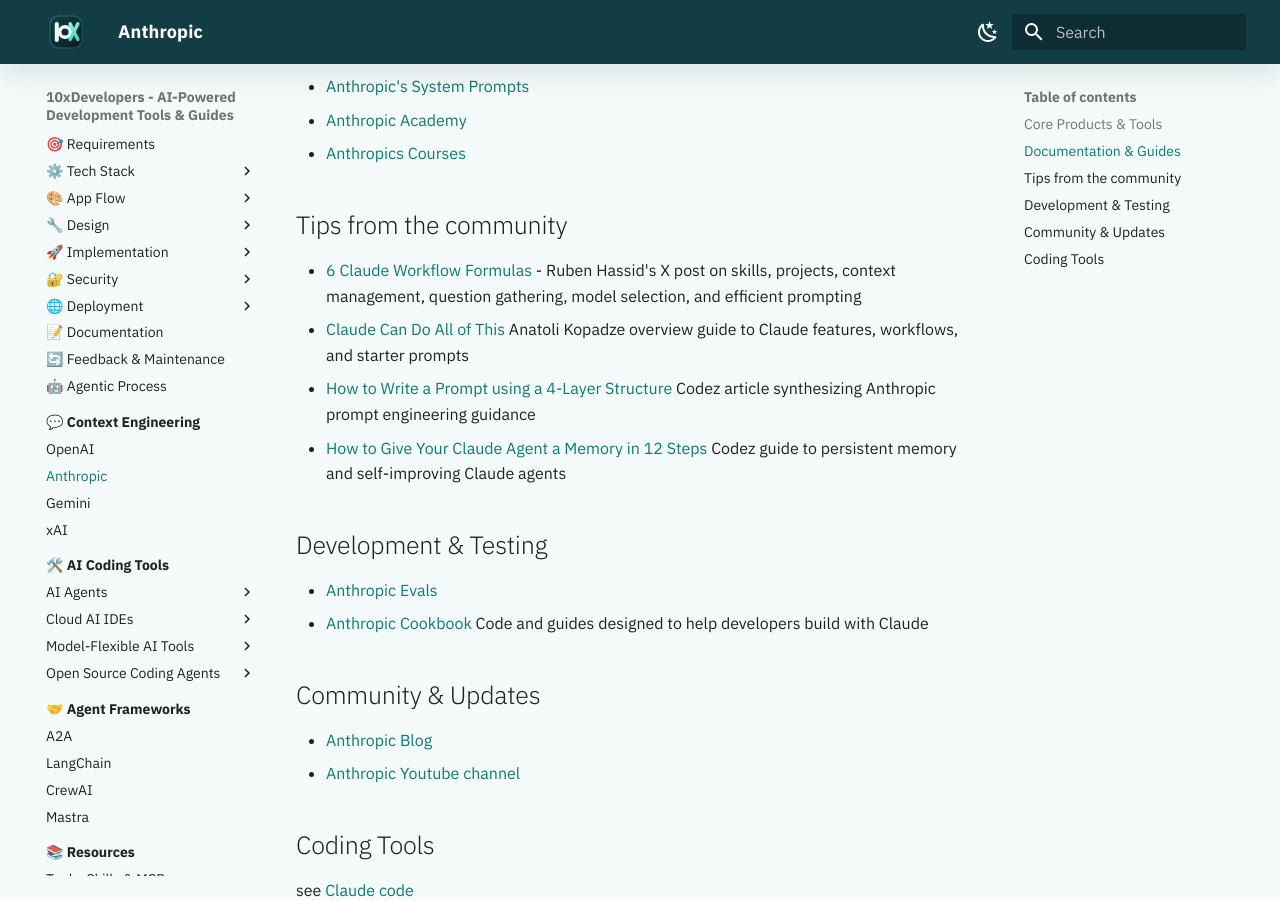
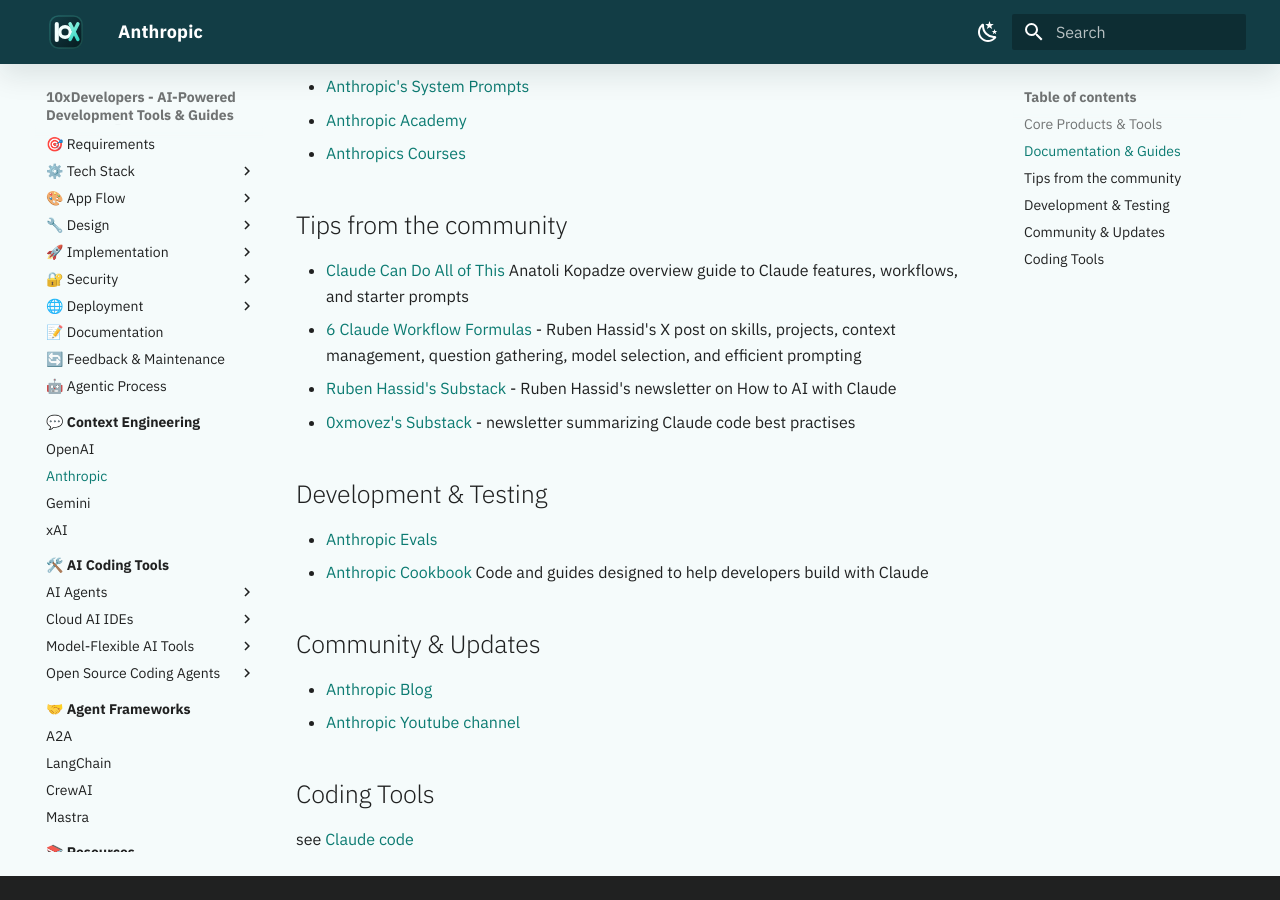
Before and after one commit to shlomoc/10xdev, an MkDocs documentation site: the page built from docs/prompt-engineering/anthropic.md, in a window 1280 px wide and 900 px high, scrolled down 457 px. Built offline with MkDocs 1.6.1 and Material for MkDocs 9.7.7, drawn with Linux system fonts in a browser that asks for light colours.

Commit message:
docs: update anthropic tips from community  section

```diff
--- a/docs/prompt-engineering/anthropic.md
+++ b/docs/prompt-engineering/anthropic.md
@@ -14,10 +14,10 @@
 - [Anthropics Courses](https://github.com/anthropics/courses)
 
 ## Tips from the community
+- [Claude Can Do All of This](https://x.com/AnatoliKopadze/status/2057813254617858078) Anatoli Kopadze overview guide to Claude features, workflows, and starter prompts
 - [6 Claude Workflow Formulas](https://x.com/rubenhassid/status/2078797005069979661/photo/1) - Ruben Hassid's X post on skills, projects, context management, question gathering, model selection, and efficient prompting
-- [Claude Can Do All of This](https://x.com/AnatoliKopadze/status/2057813254617858078) Anatoli Kopadze overview guide to Claude features, workflows, and starter prompts
-- [How to Write a Prompt using a 4-Layer Structure](https://x.com/0xCodez/status/2057807200173613450) Codez article synthesizing Anthropic prompt engineering guidance
-- [How to Give Your Claude Agent a Memory in 12 Steps](https://x.com/0xCodez/status/2058156429559636069) Codez guide to persistent memory and self-improving Claude agents
+- [Ruben Hassid's Substack](https://ruben.substack.com/) - Ruben Hassid's newsletter on How to AI with Claude
+- [0xmovez's Substack](https://substack.com/@0xmovez) - newsletter summarizing Claude code best practises
 
 ## Development & Testing
 - [Anthropic Evals](https://docs.anthropic.com/en/docs/test-and-evaluate/eval-tool)
```
